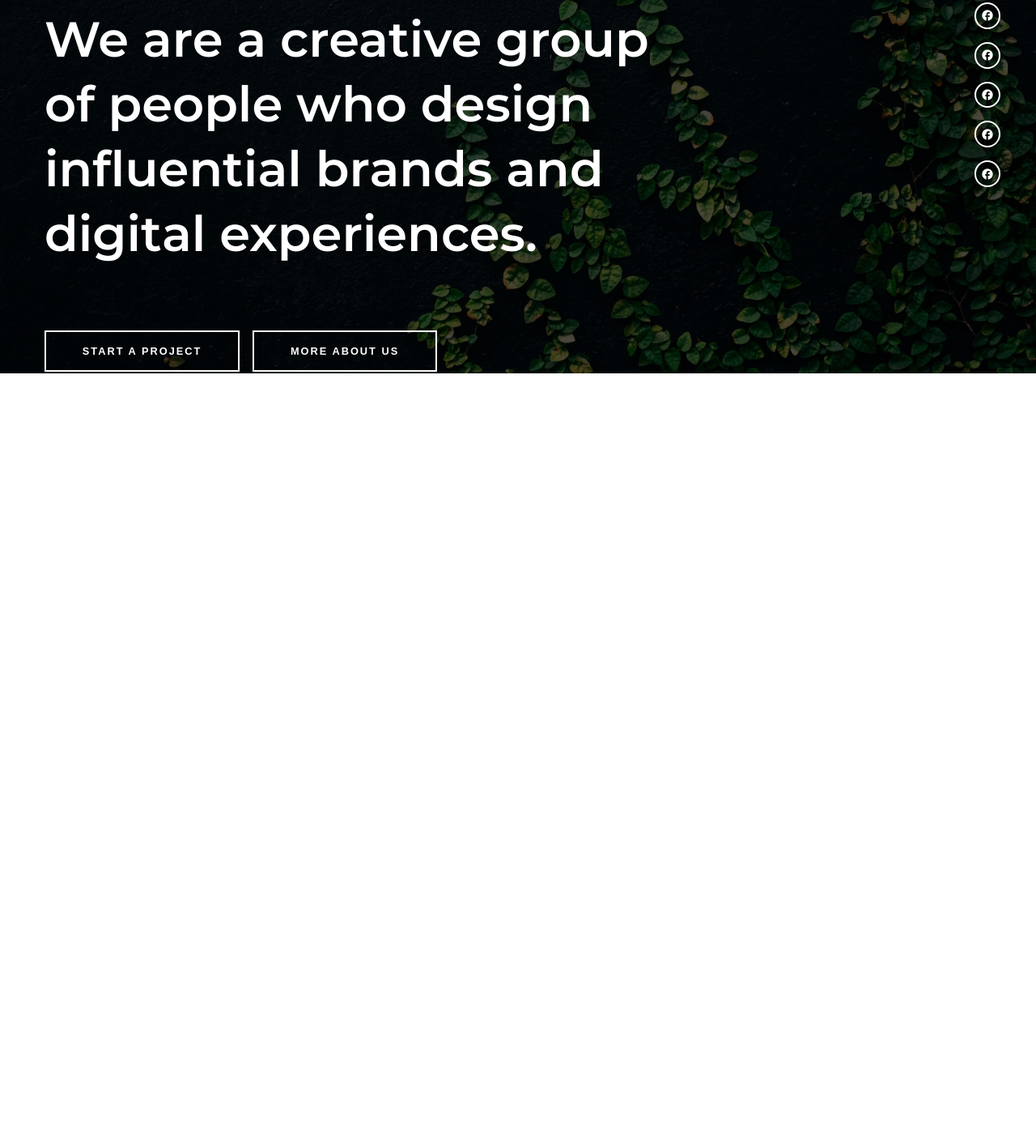
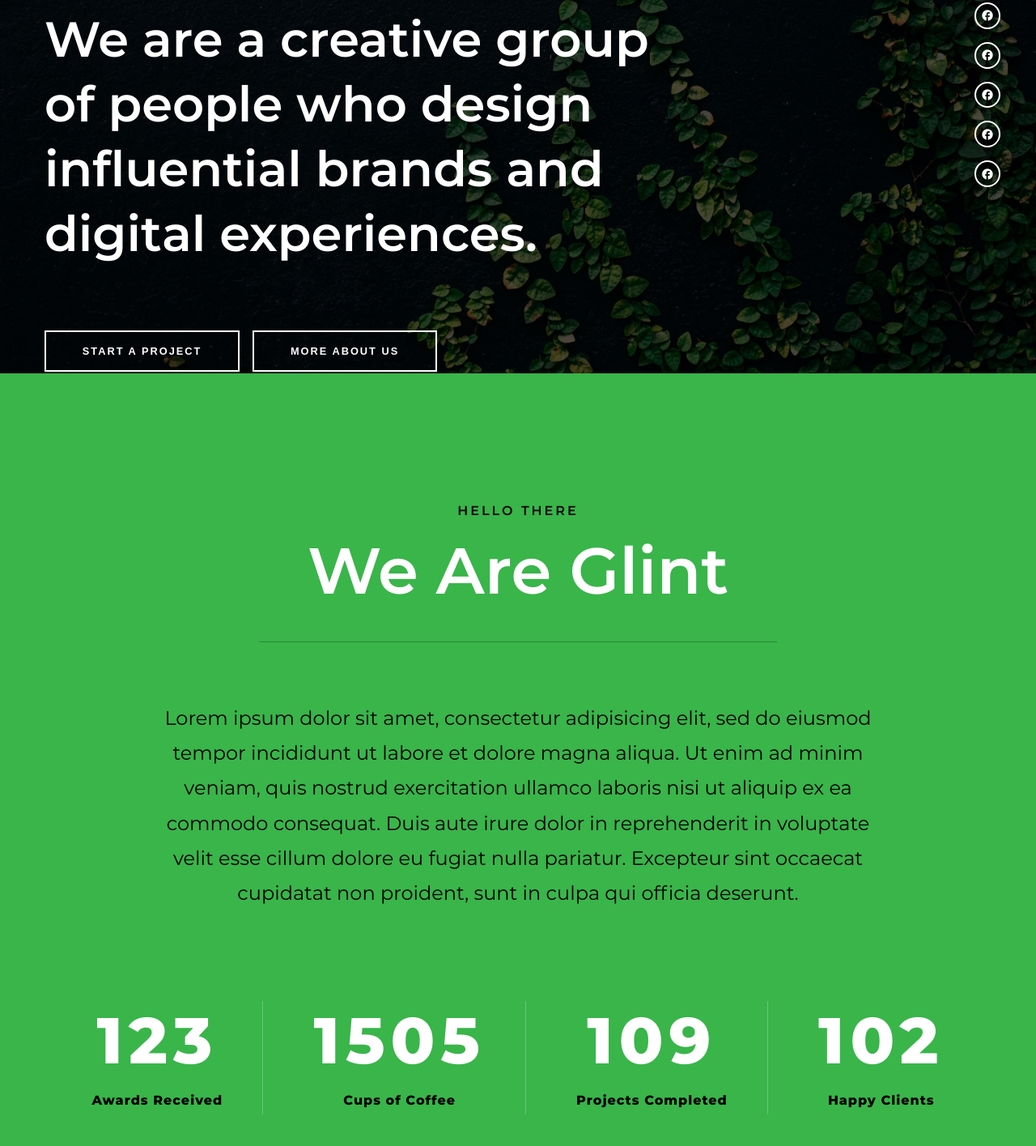
Before and after one commit to fourty-one/glint4, a website built with webpack: page src/index.html in a window 1280 px wide. Shown: the part 339-1754 px from the top of the page at 81% size. Before the commit the page ends 800 px from the top, so only its background shows below. Built offline with nearby package versions, Linux system fonts and the light colour scheme.

Commit message:
section about

```diff
--- a/src/index.html
+++ b/src/index.html
@@ -46,6 +46,35 @@
 					</ul>
 				</div>
 			</section>
+			<section class="about">
+				<div class="container about-container flex flex-column items-center">
+					<h3 class="section-title about__section-title black">Hello There</h3>
+					<span class="section-description about__section-description white hline">
+						We Are Glint
+					</span>
+					<p class="about__info regular text-center">
+						Lorem ipsum dolor sit amet, consectetur adipisicing elit, sed do eiusmod tempor incididunt ut labore et dolore magna aliqua. Ut enim ad minim veniam, quis nostrud exercitation ullamco laboris nisi ut aliquip ex ea commodo consequat. Duis aute irure dolor in reprehenderit in voluptate velit esse cillum dolore eu fugiat nulla pariatur. Excepteur sint occaecat cupidatat non proident, sunt in culpa qui officia deserunt.
+					</p>
+					<ul class="about__stats stats flex space-between flex-wrap">
+						<li class="stats__item flex flex-column items-center relative">
+							<span class="stats__count bold">123</span>
+							<span class="stats__name bold">Awards Received</span>
+						</li>
+						<li class="stats__item flex flex-column items-center relative">
+							<span class="stats__count bold">1505</span>
+							<span class="stats__name bold">Cups of Coffee</span>
+						</li>
+						<li class="stats__item flex flex-column items-center relative">
+							<span class="stats__count bold">109</span>
+							<span class="stats__name bold">Projects Completed</span>
+						</li>
+						<li class="stats__item flex flex-column items-center relative">
+							<span class="stats__count bold">102</span>
+							<span class="stats__name bold">Happy Clients</span>
+						</li>
+					</ul>
+				</div>
+			</section>
 		</main>
 	</div>
 </body>
--- a/src/scss/_mixins.scss
+++ b/src/scss/_mixins.scss
@@ -6,6 +6,6 @@
   @media (min-width: 769px) and (max-width: 1079px) { @content; }
 }
 
-@mixin for-desktop- {
+@mixin for-desktop {
   @media (min-width: 1080px) { @content; }
 }
--- a/src/scss/_overall.scss
+++ b/src/scss/_overall.scss
@@ -46,3 +46,41 @@
 }
 
 .bg-shadow { box-shadow: inset 0 0 0 2000px rgba(0, 0, 0, 0.7); }
+
+.section-title {
+	margin-top: 10rem;
+	text-transform: uppercase;
+	font-weight: 600;
+	font-size: 1rem;
+	letter-spacing: 3px;
+}
+
+.section-description {
+	position: relative;
+	margin-top: 1rem;
+	text-align: center;
+	font-size: 3rem;
+	max-width: 80%;
+	font-weight: 600;
+
+	@include for-phone {
+		max-width: 100%;
+		font-size: 2rem;
+	}
+}
+
+.hline:after {
+	content: '';
+	position: absolute;
+	left: 50%;
+	bottom: -40px;
+	transform: translateX(-50%);
+	width: 40rem;
+	height: 1px;
+	background-color: rgba(0, 0, 0, 0.25);
+
+	@include for-phone {
+		width: 80%;
+		bottom: -20px;
+	}
+}
--- /dev/null
+++ b/src/scss/components/_about.scss
@@ -0,0 +1,79 @@
+.about {
+	background-color: var(--color-chateau-green);
+	padding-bottom: 10rem;
+
+	&__section-description {
+		font-size: 5rem;
+
+		@include for-phone {
+	      	font-size: 2.5rem;
+	   	}
+	}
+
+	&__info {
+		margin-top: 7rem;
+		width: 75%;
+		font-size: 1.5rem;
+		line-height: 2.7rem;
+
+		@include for-phone {
+			margin-top: 4rem;
+	      	font-size: 1rem;
+	      	width: 98%;
+			line-height: 1.5rem;
+	   	}
+	}
+
+	&__stats {
+		width: 90%;
+		margin-top: 7rem;
+
+		@include for-phone {
+			margin-top: 4rem;
+	   	}
+	}
+}
+
+.stats {
+	@include for-phone {
+		flex-direction: column;
+	}
+
+	&__item {
+		@include for-tablet {
+	   		width: 45%;
+	   	}
+
+	   	&:not(:last-child) {
+	   		@include for-phone {
+				margin-bottom: 0.7rem;
+	   		}
+
+	   		&:after {
+					@include for-desktop {
+					content: '';
+					position: absolute;
+					top: 0;
+					right: -50px;
+					height: 140px;
+					transform: traslateY(-50%);
+					width: 1px;
+					background-color: rgba(255, 255, 255, 0.25);
+	   			}
+			}
+	   	}
+	}
+
+
+	&__count {
+		color: var(--color-white);
+		font-size: 5rem;
+		letter-spacing: 7px;
+		margin-bottom: 1rem;
+	}
+
+	&__name {
+		font-size: 1rem;
+		letter-spacing: 1px;
+	}
+}
--- a/src/scss/style.scss
+++ b/src/scss/style.scss
@@ -6,3 +6,4 @@
 
 @import "components/_header.scss";
 @import "components/_hero.scss";
+@import "components/_about.scss";
```
